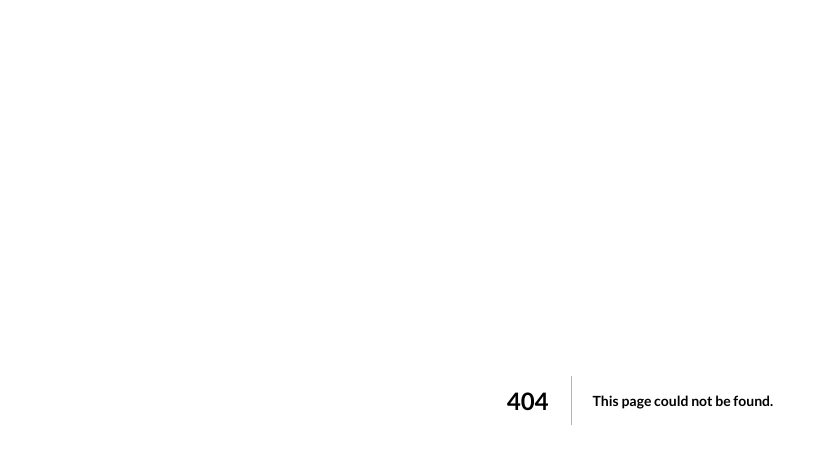
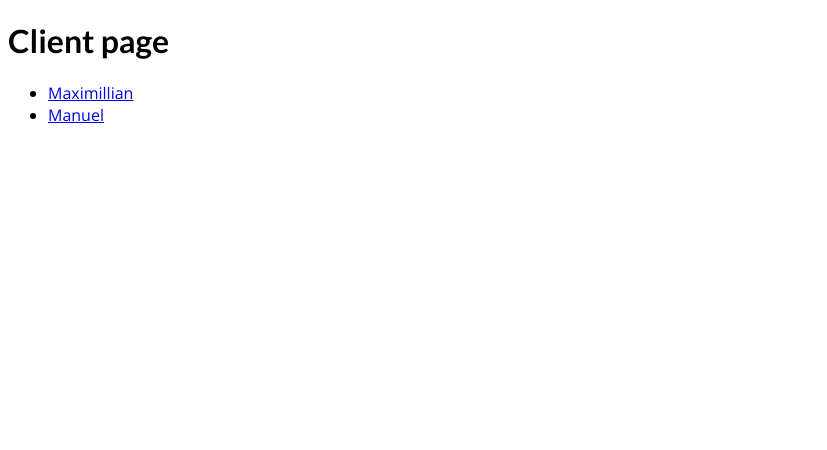
Before and after one commit to Vasant-Mestry-11/page-router-introduction, a Next.js app: page /clients in a window 1280 px wide. Before the commit this address had no page. Shown: the top 450 px of the page, without its empty margins (0-827 px from the left). Built offline with nearby package versions, Linux system fonts and the light colour scheme.

Commit message:
:zap: :art: navigating to dynamic routes

```diff
--- a/pages/client/index.js
+++ /dev/null
@@ -1,5 +0,0 @@
-export default function ClientPage() {
-  return <div>
-    <h1>Client page</h1>
-  </div>
-}
--- /dev/null
+++ b/pages/clients/index.js
@@ -0,0 +1,22 @@
+import Link from "next/link";
+
+export default function ClientPage() {
+  const clients = [
+    {
+      id: 'max', name: 'Maximillian'
+    },
+    {
+      id: 'manu', name: 'Manuel'
+    }
+  ]
+  return <div>
+    <h1>Client page</h1>
+    <ul>
+      {clients.map(({ id, name }) => (
+        <li key={id}>
+          <Link href={`/clients/${id}`}>{name}</Link>
+        </li>
+      ))}
+    </ul>
+  </div>
+}
--- a/pages/index.js
+++ b/pages/index.js
@@ -7,6 +7,9 @@ export default function HomePage() {
       <li>
         <Link href="/portfolio">Portfolio</Link>
       </li>
+      <li>
+        <Link href="/clients">Clients</Link>
+      </li>
     </ul>
   </div>
 }
```
Also changed, not shown: pages/clients/[id]/[clientProjectId].js (renamed from pages/client/[id]/[clientProjectId].js), pages/clients/[id]/index.js (renamed from pages/client/[id]/index.js).
